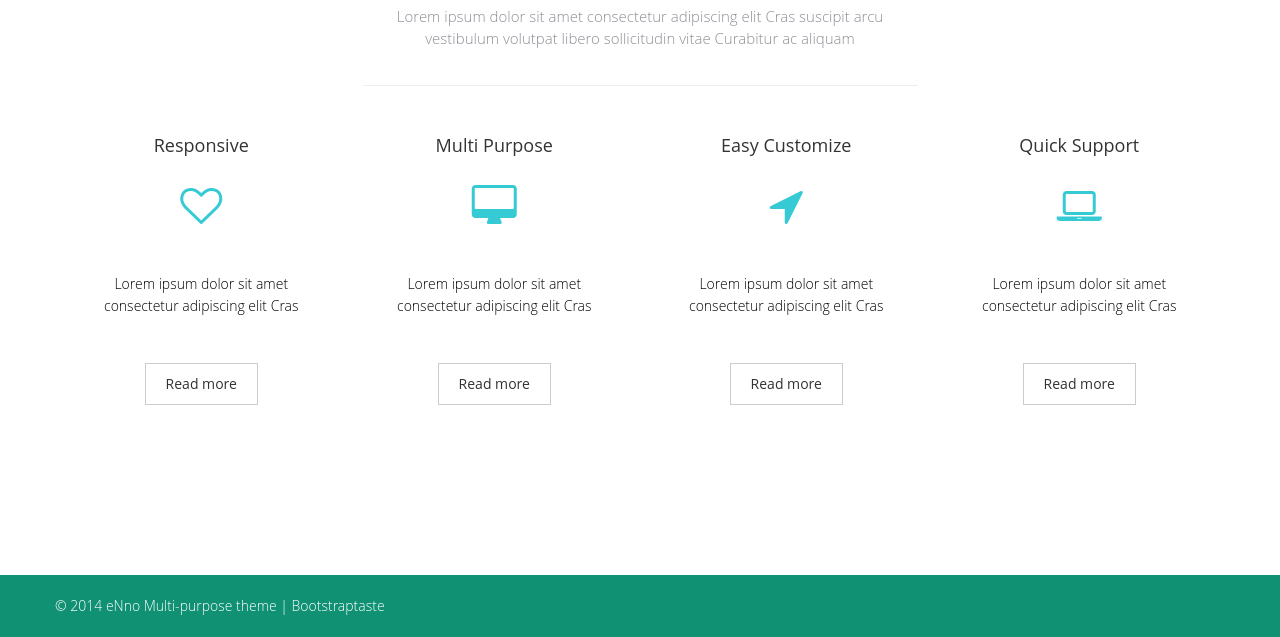
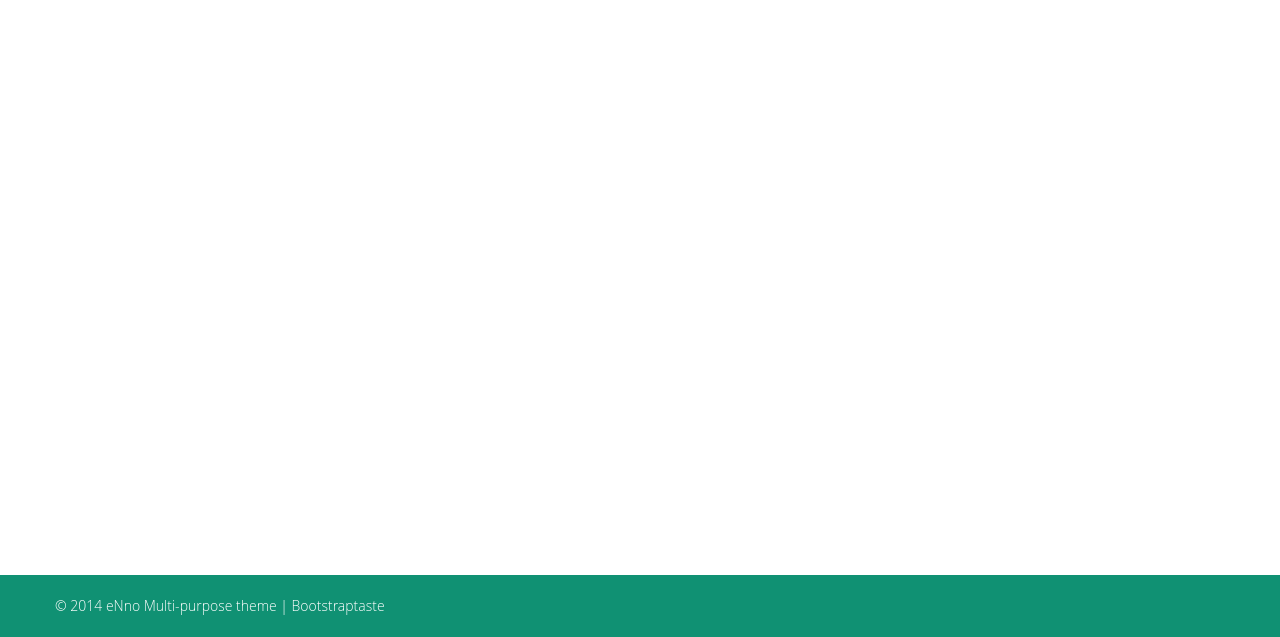
Before and after one commit to chinapoopoo/esc, a plain HTML site: page translation.html in a window 1280 px wide. Shown: the part 163-800 px from the top of the page. Drawn offline with Linux system fonts and the light colour scheme.

Commit message:
[UPDATE] 공백 commons에서 추가

```diff
--- a/js/common.js
+++ b/js/common.js
@@ -28,6 +28,7 @@ const mkLoginBtn = () =>
 $(document).ready(() => {
   $("head").append(kakaoScript);
   $("body").prepend(headerContent());
+  $("body").append("<br /><br /><br />");
   $("body").append(footerContent());
   [
     popularContent(),
--- a/translation.html
+++ b/translation.html
@@ -18,90 +18,18 @@
     <link rel="stylesheet" type="text/css" href="css/set1.css" />
     <link href="css/overwrite.css" rel="stylesheet" />
     <link href="css/style.css" rel="stylesheet" />
-    <!-- HTML5 shim and Respond.js for IE8 support of HTML5 elements and media queries -->
-    <!-- WARNING: Respond.js doesn't work if you view the page via file:// -->
-    <!--[if lt IE 9]>
-      <script src="https://oss.maxcdn.com/html5shiv/3.7.2/html5shiv.min.js"></script>
-      <script src="https://oss.maxcdn.com/respond/1.4.2/respond.min.js"></script>
-    <![endif]-->
   </head>
   <body>
     <div class="container">
       <div class="row">
-        <div class="service">
-          <div class="col-md-6 col-md-offset-3">
-            <div class="text-center">
-              <h2>Services</h2>
-              <p>
-                Lorem ipsum dolor sit amet consectetur adipiscing elit Cras
-                suscipit arcu<br />
-                vestibulum volutpat libero sollicitudin vitae Curabitur ac
-                aliquam <br />
-              </p>
-            </div>
+        <div class="col-md-6 col-md-offset-3">
+          <div class="blogs">
             <hr />
           </div>
         </div>
       </div>
     </div>
-
-    <div class="services">
-      <div class="container">
-        <div class="row">
-          <div class="col-md-3">
-            <div class="wow bounceIn" data-wow-offset="0" data-wow-delay="0.4s">
-              <h4>Responsive</h4>
-              <div class="icon">
-                <i class="fa fa-heart-o fa-3x"></i>
-              </div>
-              <p>Lorem ipsum dolor sit amet consectetur adipiscing elit Cras</p>
-              <div class="ficon">
-                <a href="#" class="btn btn-default" role="button">Read more</a>
-              </div>
-            </div>
-          </div>
-
-          <div class="col-md-3">
-            <div class="wow bounceIn" data-wow-offset="0" data-wow-delay="1.0s">
-              <h4>Multi Purpose</h4>
-              <div class="icon">
-                <i class="fa fa-desktop fa-3x"></i>
-              </div>
-              <p>Lorem ipsum dolor sit amet consectetur adipiscing elit Cras</p>
-              <div class="ficon">
-                <a href="#" class="btn btn-default" role="button">Read more</a>
-              </div>
-            </div>
-          </div>
-
-          <div class="col-md-3">
-            <div class="wow bounceIn" data-wow-offset="0" data-wow-delay="1.6s">
-              <h4>Easy Customize</h4>
-              <div class="icon">
-                <i class="fa fa-location-arrow fa-3x"></i>
-              </div>
-              <p>Lorem ipsum dolor sit amet consectetur adipiscing elit Cras</p>
-              <div class="ficon">
-                <a href="#" class="btn btn-default" role="button">Read more</a>
-              </div>
-            </div>
-          </div>
-
-          <div class="col-md-3">
-            <div class="wow bounceIn" data-wow-offset="0" data-wow-delay="2.2s">
-              <h4>Quick Support</h4>
-              <div class="icon">
-                <i class="fa fa-laptop fa-3x"></i>
-              </div>
-              <p>Lorem ipsum dolor sit amet consectetur adipiscing elit Cras</p>
-              <div class="ficon">
-                <a href="#" class="btn btn-default" role="button">Read more</a>
-              </div>
-            </div>
-          </div>
-        </div>
-      </div>
-    </div>
+    <div class="container"></div>
 
     <!-- jQuery (necessary for Bootstrap's JavaScript plugins) -->
     <script src="js/jquery-2.1.1.min.js"></script>
```
Also changed, not shown: hours.html (+0 -3 lines), index.html (+0 -4 lines), meal.html (+0 -3 lines).
